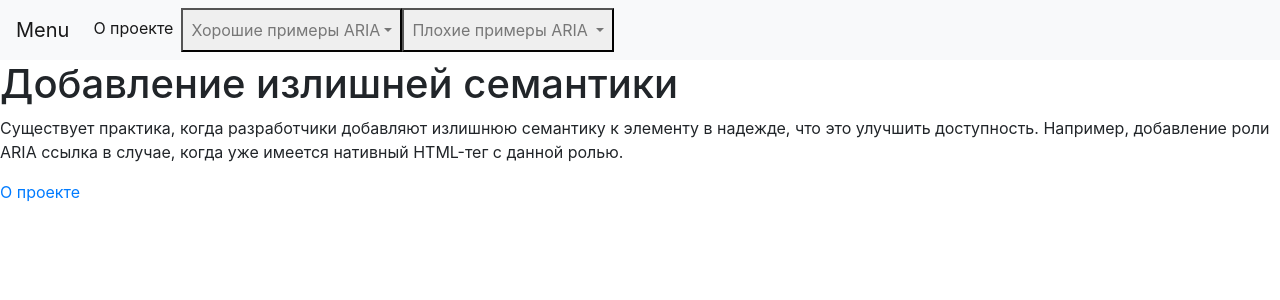
After one commit to sevapopov2/wai-aria-inspection, a Django app: template server/templates/main/bad-examples/redundant-semantics.html in a window 1280 px wide. The commit adds this page. Shown: the top 300 px of the page. Run offline with Django 4.2, Linux system fonts and the light colour scheme; the template is opened without the code that fills it, so the values that code supplies are empty; some libraries are stand-ins or nearby versions.

Commit message:
Add redundant semantics bad example

```diff
--- a/server/apps/main/urls.py
+++ b/server/apps/main/urls.py
@@ -15,4 +15,6 @@ urlpatterns = [
     path('bad-examples/fixing-broken-semantics',
          views.fixingBrokenSemanticsExample.as_view(),
          name='broken-semantics-bad-example'),
+    path('bad-examples/redundant-semantics',
+         views.RedundantSemanticsView.as_view(), name='redundant-semantics'),
 ]
--- a/server/apps/main/views.py
+++ b/server/apps/main/views.py
@@ -25,3 +25,9 @@ class fixingBrokenSemanticsExample(generic.TemplateView):
     """View for fixing broken semantics with ARIA example."""
 
     template_name = 'main/bad-examples/fixing-broken-semantics.html'
+
+
+class RedundantSemanticsView(generic.TemplateView):
+    """A generic view for reduntant semantics bad example."""
+
+    template_name = 'main/bad-examples/redundant-semantics.html'
--- /dev/null
+++ b/server/templates/main/bad-examples/redundant-semantics.html
@@ -0,0 +1,11 @@
+{% extends 'main/base.html' %}
+{% block title %}Добавление излишней семантики{% endblock %}
+{% block content %}
+<h1>Добавление излишней семантики</h1>
+<p>Существует практика, когда разработчики добавляют излишнюю семантику к элементу в надежде, что это улучшить доступность.
+    Например, добавление роли ARIA ссылка в случае, когда уже имеется нативный HTML-тег с данной ролью.
+</p>
+<div id="redundant-semantics-example">
+    <a href="{% url 'main:index' %}" role="link">О проекте</a>
+</div>
+{% endblock %}
--- a/server/templates/main/main-menu.html
+++ b/server/templates/main/main-menu.html
@@ -28,6 +28,8 @@
                     <a class="dropdown-item" href="{% url 'main:broken-semantics-bad-example' %}">
                         Исправление семантики при помощи ARIA
                     </a>
+                    <a class="dropdown-item" href="{% url 'main:redundant-semantics' %}">Добавление излишней
+                        семантики</a>
                 </div>
             </li>
         </ul>
```
